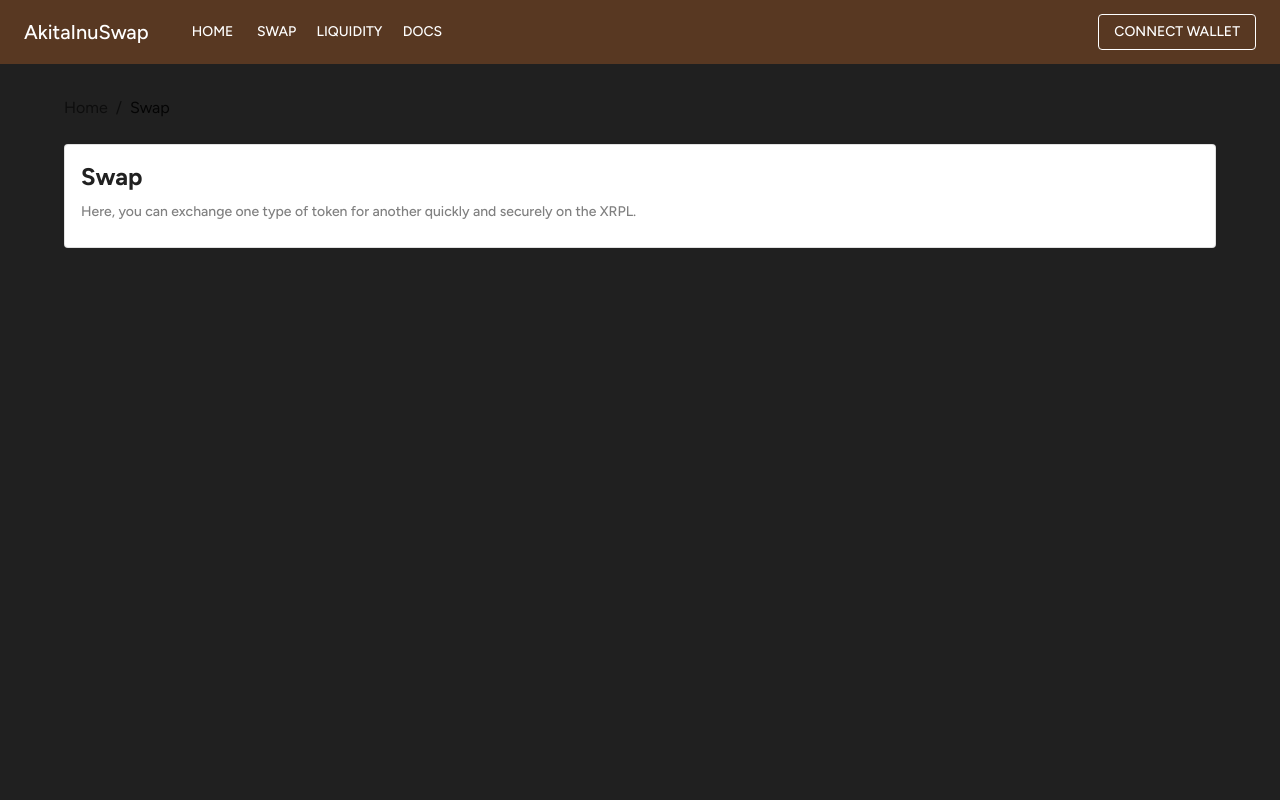
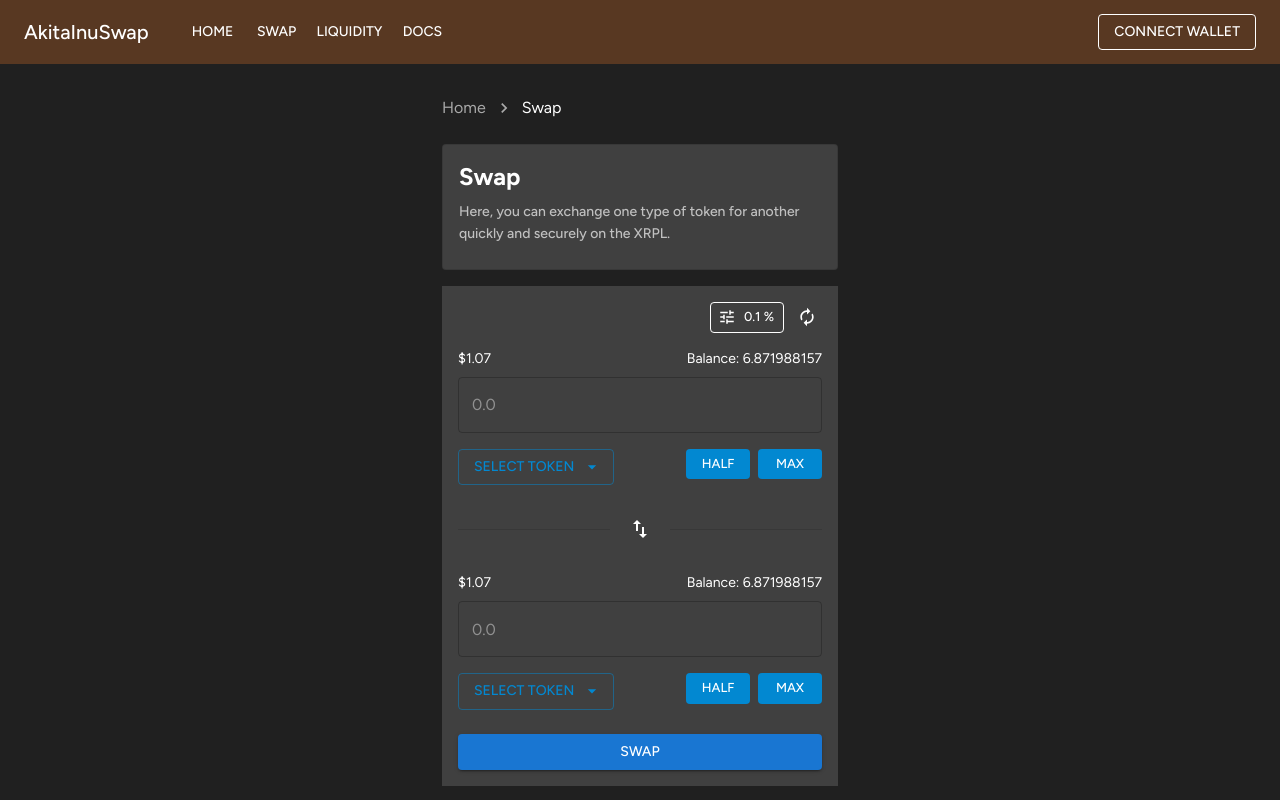
Before and after one commit to AkitaInuSwap/akitainu-front, a Next.js app: page /swap in a window 1280 px wide. Built offline with nearby package versions, Linux system fonts and the light colour scheme.

Commit message:
✨ Update swap screen

```diff
--- a/package.json
+++ b/package.json
@@ -20,7 +20,9 @@
     "@mui/material": "^5.15.15",
     "next": "14.2.2",
     "react": "^18",
-    "react-dom": "^18"
+    "react-dom": "^18",
+    "react-hook-form": "^7.51.3",
+    "zod": "^3.23.6"
   },
   "devDependencies": {
     "@types/node": "^20",
--- a/src/components/Card/index.tsx
+++ b/src/components/Card/index.tsx
@@ -6,7 +6,14 @@
 }
 
 const Card: React.FC<CardProps> = ({ children }) => {
-  return <MuiCard variant="outlined">{children}</MuiCard>
+  return (
+    <MuiCard
+      variant="outlined"
+      sx={{ backgroundColor: '#404040', color: 'white' }}
+    >
+      {children}
+    </MuiCard>
+  )
 }
 
 export default Card
--- a/src/components/Common/BreadcrumbNavigation/index.tsx
+++ b/src/components/Common/BreadcrumbNavigation/index.tsx
@@ -4,6 +4,7 @@
 import Breadcrumbs from '@mui/material/Breadcrumbs'
 import Link from '@mui/material/Link'
 import Typography from '@mui/material/Typography'
+import NavigateNextIcon from '@mui/icons-material/NavigateNext'
 
 interface BreadcrumbNavigationProps {
   navigations: {
@@ -18,15 +19,19 @@
   const router = useRouter()
 
   return (
-    <Breadcrumbs aria-label="breadcrumb">
+    <Breadcrumbs
+      aria-label="breadcrumb"
+      separator={
+        <NavigateNextIcon sx={{ color: '#a9a9a9' }} fontSize="small" />
+      }
+    >
       {navigations.map((navigation, index) => {
         if (index < navigations.length - 1) {
           return (
             <Link
               key={index}
               underline="hover"
-              color="inherit"
-              sx={{ cursor: 'pointer' }}
+              sx={{ color: '#a9a9a9', cursor: 'pointer' }}
               onClick={() => router.push(navigation.href)}
             >
               {navigation.name}
@@ -34,7 +39,7 @@
           )
         } else {
           return (
-            <Typography key={index} color="text.primary">
+            <Typography key={index} color="white">
               {navigation.name}
             </Typography>
           )
--- a/src/components/Layout/index.tsx
+++ b/src/components/Layout/index.tsx
@@ -1,3 +1,5 @@
+// React
+import { useRouter } from 'next/router'
 // Providers
 import Providers from '@/providers'
 // MUI
@@ -18,10 +20,15 @@
 }
 
 const Layout: React.FC<LayoutProps> = ({ children, navigations }) => {
+  const router = useRouter()
+
   return (
     <Providers>
       <Navbar />
-      <Container maxWidth="lg" sx={{ mt: 12 }}>
+      <Container
+        maxWidth={router.asPath === '/swap' ? 'xs' : 'lg'}
+        sx={{ mt: 12 }}
+      >
         {navigations && (
           <Grid container spacing={2}>
             <Grid xs={12} sx={{ mb: 2 }}>
--- a/src/pages/swap/index.tsx
+++ b/src/pages/swap/index.tsx
@@ -1,15 +1,30 @@
 'use client'
 
+// React
+import { useState } from 'react'
+// Lib
+import { useForm, Controller } from 'react-hook-form'
 // MUI
+import Box from '@mui/material/Box'
+import Button from '@mui/material/Button'
 import CardContent from '@mui/material/CardContent'
+import Divider from '@mui/material/Divider'
 import Grid from '@mui/material/Unstable_Grid2'
+import IconButton from '@mui/material/IconButton'
+import LoadingButton from '@mui/lab/LoadingButton'
+import TextField from '@mui/material/TextField'
 import Typography from '@mui/material/Typography'
+import ArrowDropDownIcon from '@mui/icons-material/ArrowDropDown'
+import AutorenewIcon from '@mui/icons-material/Autorenew'
+import SwapVertIcon from '@mui/icons-material/SwapVert'
+import TuneIcon from '@mui/icons-material/Tune'
 // Components
 import Card from '@/components/Card'
 import Layout from '@/components/Layout'
 // Types
 import type { ReactElement } from 'react'
 import type { NextPageWithLayout } from '@/pages/_app'
+import type { SwapFormSchema } from '@/schema/swap-form-schema'
 
 const navigations = [
   {
@@ -23,6 +38,25 @@
 ]
 
 const Swap: NextPageWithLayout = () => {
+  const [loading, setLoading] = useState<boolean>(false)
+
+  const {
+    control,
+    handleSubmit,
+    formState: { errors },
+  } = useForm<SwapFormSchema>()
+
+  const onSubmit = (data: SwapFormSchema) => {
+    setLoading(true)
+    try {
+      console.log('onSubmit: ', data)
+    } catch (error) {
+      console.error('onSubmit: ', error)
+    } finally {
+      setLoading(false)
+    }
+  }
+
   return (
     <Grid container spacing={2}>
       <Grid xs={12}>
@@ -38,13 +72,162 @@
             <Typography
               component="p"
               variant="subtitle2"
-              sx={{ color: 'grey' }}
+              sx={{ color: '#c0c0c0' }}
             >
               Here, you can exchange one type of token for another quickly and
               securely on the XRPL.
             </Typography>
           </CardContent>
         </Card>
+      </Grid>
+      <Grid xs={12}>
+        <Box
+          sx={{ p: 2, backgroundColor: '#404040' }}
+          component="form"
+          onSubmit={handleSubmit(onSubmit)}
+        >
+          <Box sx={{ pb: 2, textAlign: 'right' }}>
+            <Button
+              variant="outlined"
+              size="small"
+              color="inherit"
+              startIcon={<TuneIcon />}
+              sx={{ mr: 1 }}
+            >
+              0.1 %
+            </Button>
+            <IconButton color="inherit" size="small">
+              <AutorenewIcon fontSize="small" />
+            </IconButton>
+          </Box>
+
+          <Box>
+            {/* BaseToken */}
+            <Box sx={{ mb: 1 }} display="flex" justifyContent="space-between">
+              <Typography variant="body2">$1.07</Typography>
+              <Typography variant="body2">Balance: 6.871988157</Typography>
+            </Box>
+            <Controller
+              name="baseAmount"
+              control={control}
+              defaultValue=""
+              rules={{
+                required: { value: true, message: 'Amount is required' },
+              }}
+              render={({ field, formState: { errors } }) => (
+                <TextField
+                  {...field}
+                  variant="outlined"
+                  placeholder="0.0"
+                  fullWidth
+                  error={errors.baseAmount ? true : false}
+                  helperText={errors.baseAmount?.message as string}
+                  sx={{ mb: 2, input: { color: 'white' } }}
+                />
+              )}
+            />
+            <Box display="flex" justifyContent="space-between" sx={{ mb: 2 }}>
+              <Button
+                variant="outlined"
+                color="info"
+                disableElevation
+                endIcon={<ArrowDropDownIcon />}
+              >
+                Select Token
+              </Button>
+              <Box>
+                <Button
+                  variant="contained"
+                  color="info"
+                  size="small"
+                  disableElevation
+                  sx={{ mr: 1 }}
+                >
+                  Half
+                </Button>
+                <Button
+                  variant="contained"
+                  color="info"
+                  size="small"
+                  disableElevation
+                >
+                  Max
+                </Button>
+              </Box>
+            </Box>
+
+            <Divider sx={{ my: 3 }} color="white">
+              <IconButton>
+                <SwapVertIcon sx={{ color: 'white' }} />
+              </IconButton>
+            </Divider>
+
+            {/* QuoteToken */}
+            <Box sx={{ mb: 1 }} display="flex" justifyContent="space-between">
+              <Typography variant="body2">$1.07</Typography>
+              <Typography variant="body2">Balance: 6.871988157</Typography>
+            </Box>
+            <Controller
+              name="quoteAmount"
+              control={control}
+              defaultValue=""
+              rules={{
+                required: { value: true, message: 'Amount is required' },
+              }}
+              render={({ field, formState: { errors } }) => (
+                <TextField
+                  {...field}
+                  variant="outlined"
+                  placeholder="0.0"
+                  fullWidth
+                  error={errors.quoteAmount ? true : false}
+                  helperText={errors.quoteAmount?.message as string}
+                  sx={{ mb: 2, input: { color: 'white' } }}
+                />
+              )}
+            />
+            <Box display="flex" justifyContent="space-between" sx={{ mb: 3 }}>
+              <Button
+                variant="outlined"
+                color="info"
+                disableElevation
+                endIcon={<ArrowDropDownIcon />}
+              >
+                Select Token
+              </Button>
+              <Box>
+                <Button
+                  variant="contained"
+                  color="info"
+                  size="small"
+                  disableElevation
+                  sx={{ mr: 1 }}
+                >
+                  Half
+                </Button>
+                <Button
+                  variant="contained"
+                  color="info"
+                  size="small"
+                  disableElevation
+                >
+                  Max
+                </Button>
+              </Box>
+            </Box>
+          </Box>
+
+          <Box>
+            <LoadingButton
+              variant="contained"
+              type="submit"
+              fullWidth
+              loading={loading}
+            >
+              Swap
+            </LoadingButton>
+          </Box>
+        </Box>
       </Grid>
     </Grid>
   )
--- /dev/null
+++ b/src/schema/swap-form-schema.ts
@@ -0,0 +1,8 @@
+import { z } from 'zod'
+
+export const swapFormSchema = z.object({
+  baseAmount: z.string(),
+  quoteAmount: z.string(),
+})
+
+export type SwapFormSchema = z.infer<typeof swapFormSchema>
```
